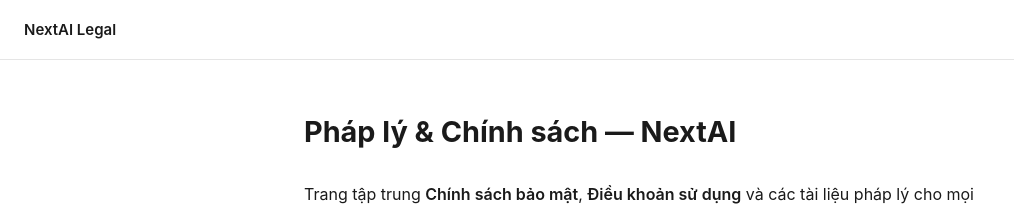
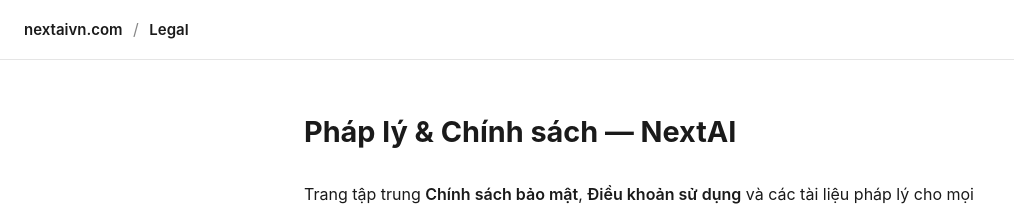
Before and after one commit to phulamhong/legal, a Jekyll site: the page built from index.md, in a window 1280 px wide. Shown: the top 210 px of the page, without its empty margins (0-1014 px from the left). Built offline with Jekyll 4.4.1, drawn with Linux system fonts in a browser that asks for light colours.

Commit message:
fix: add breadcrumb link back to nextaivn.com

```diff
--- a/_layouts/default.html
+++ b/_layouts/default.html
@@ -75,7 +75,9 @@
 <body>
 
   <header>
-    <a href="/">NextAI Legal</a>
+    <a href="https://nextaivn.com">nextaivn.com</a>
+    <span>/</span>
+    <a href="/">Legal</a>
   </header>
 
   <main>
```
